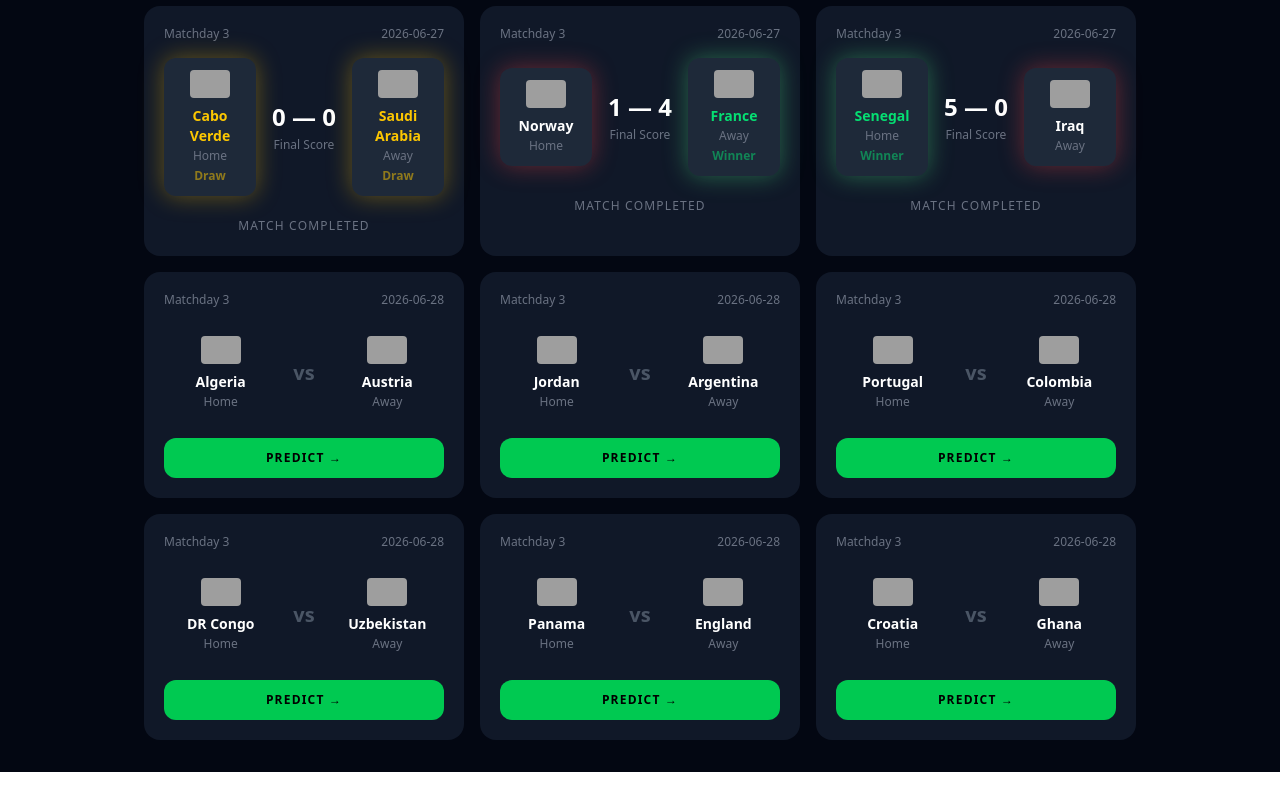
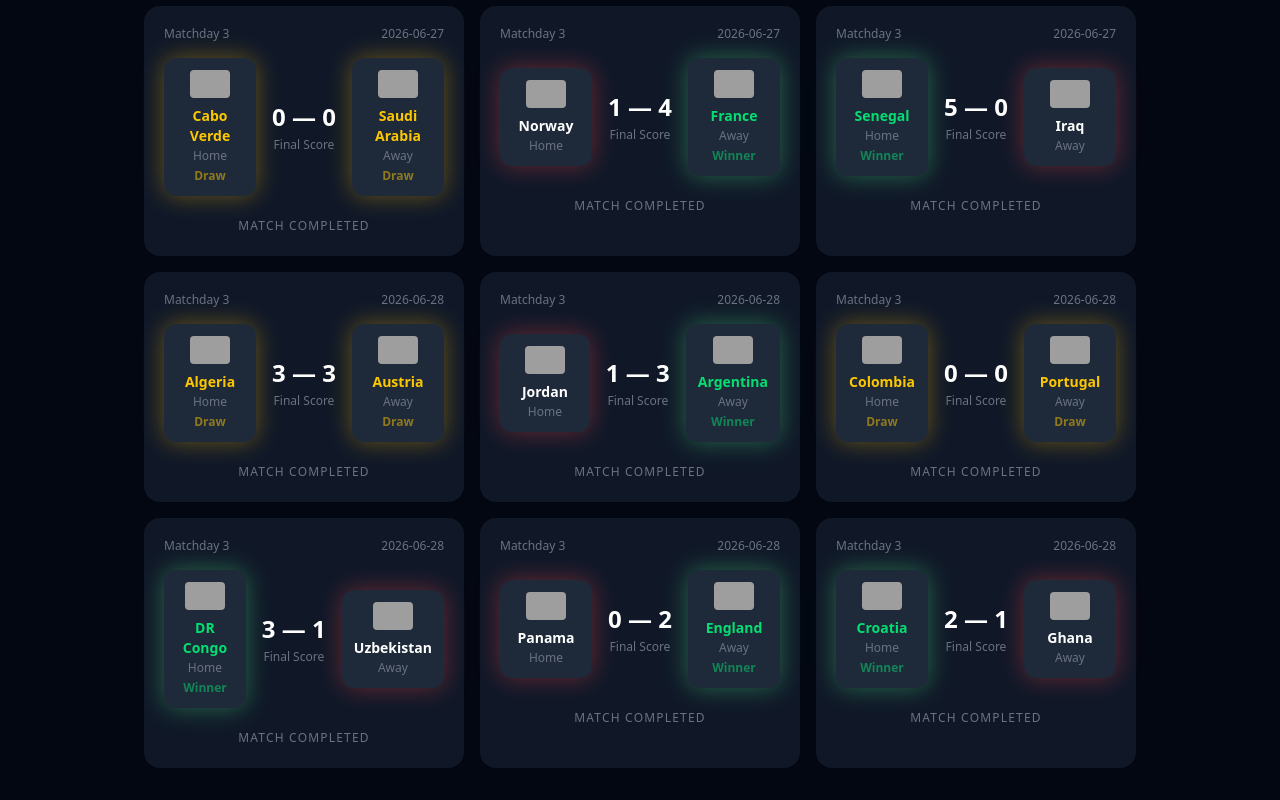
Before and after one commit to Keshav-code222/fifa-predictor, a Next.js app: page / in a window 1280 px wide. Shown: the part 5725-6525 px from the top of the page. Before the commit the page ends 6497 px from the top, so only its background shows below. Built offline with nearby package versions, Linux system fonts and the light colour scheme; grey boxes are pictures that could not be loaded.

Commit message:
Results and Knockouts updated

```diff
--- a/data/fixtures.js
+++ b/data/fixtures.js
@@ -94,7 +94,7 @@
   { id: 66, home: "Senegal", away: "Iraq", date: "2026-06-27", time: "12:30 AM ET", venue: "BMO Field, Toronto", matchday: "Matchday 3", group: "Group I" },
   { id: 67, home: "Algeria", away: "Austria", date: "2026-06-28", time: "7:30 AM ET", venue: "Estadio Azteca, Mexico City", matchday: "Matchday 3", group: "Group J" },
   { id: 68, home: "Jordan", away: "Argentina", date: "2026-06-28", time: "7:30 AM ET", venue: "GEHA Field, Kansas City", matchday: "Matchday 3", group: "Group J" },
-  { id: 69, home: "Portugal", away: "Colombia", date: "2026-06-28", time: "5:00 AM ET", venue: "NRG Stadium, Houston", matchday: "Matchday 3", group: "Group K" },
+  { id: 69, home: "Colombia", away: "Portugal", date: "2026-06-28", time: "5:00 AM ET", venue: "NRG Stadium, Houston", matchday: "Matchday 3", group: "Group K" },
   { id: 70, home: "DR Congo", away: "Uzbekistan", date: "2026-06-28", time: "5:00 AM ET", venue: "Estadio BBVA, Monterrey", matchday: "Matchday 3", group: "Group K" },
   { id: 71, home: "Panama", away: "England", date: "2026-06-28", time: "2:30 AM ET", venue: "BMO Field, Toronto", matchday: "Matchday 3", group: "Group L" },
   { id: 72, home: "Croatia", away: "Ghana", date: "2026-06-28", time: "2:30 AM ET", venue: "Gillette Stadium, Boston", matchday: "Matchday 3", group: "Group L" },
--- a/data/knockout.js
+++ b/data/knockout.js
@@ -1,21 +1,21 @@
 export const knockoutFixtures = {
   r32: [
-    { id: "r32-1", home: "South Africa", away: "Canada", date: "2026-06-29", time: "12:30 AM IST", venue: "Los Angeles Stadium, Imglewood", confirmed: true },
+    { id: "r32-1", home: "South Africa", away: "Canada", date: "2026-06-29", time: "12:30 AM IST", venue: "Los Angeles Stadium, Inglewood", confirmed: true },
     { id: "r32-2", home: "Brazil", away: "Japan", date: "2026-06-29", time: "10:30 PM IST", venue: "Houston Stadium, Houston", confirmed: true },
     { id: "r32-3", home: "Germany", away: "Paraguay", date: "2026-06-30", time: "2:00 AM IST", venue: "Boston Stadium, Foxborough", confirmed: true },
-    { id: "r32-4", home: "France", away: "Sweden", date: "2026-07-01", time: "2:30 AM IST", venue: "New York New Jersey Stadium, East Rutherford", confirmed: true },
-    { id: "r32-5", home: "TBD", away: "TBD", date: "TBD", time: "TBD", venue: "TBD", confirmed: false },
-    { id: "r32-6", home: "USA", away: "Bosnia and Herzegovina", date: "2026-07-02", time: "5:30 AM IST", venue: "San Francisco Bay Arena Stadium, Santa Clara", confirmed: true },
-    { id: "r32-7", home: "Spain", away: "TBD", date: "2026-07-03", time: "12:30 AM IST", venue: "Los Angeles Stadium, Inglewood", confirmed: false },
-    { id: "r32-8", home: "TBD", away: "TBD", date: "TBD", time: "TBD", venue: "TBD", confirmed: false },
-    { id: "r32-9", home: "TBD", away: "TBD", date: "TBD", time: "TBD", venue: "TBD", confirmed: false },
-    { id: "r32-10", home: "TBD", away: "TBD", date: "TBD", time: "TBD", venue: "TBD", confirmed: false },
-    { id: "r32-11", home: "TBD", away: "TBD", date: "TBD", time: "TBD", venue: "TBD", confirmed: false },
-    { id: "r32-12", home: "TBD", away: "TBD", date: "TBD", time: "TBD", venue: "TBD", confirmed: false },
-    { id: "r32-13", home: "TBD", away: "TBD", date: "TBD", time: "TBD", venue: "TBD", confirmed: false },
-    { id: "r32-14", home: "TBD", away: "TBD", date: "TBD", time: "TBD", venue: "TBD", confirmed: false },
-    { id: "r32-15", home: "TBD", away: "TBD", date: "TBD", time: "TBD", venue: "TBD", confirmed: false },
-    { id: "r32-16", home: "TBD", away: "TBD", date: "TBD", time: "TBD", venue: "TBD", confirmed: false },
+    { id: "r32-4", home: "Netherlands", away: "Morocco", date: "2026-06-30", time: "6:30 AM IST", venue: "Estadio Monterrey, Guadalupe", confirmed: true },
+    { id: "r32-5", home: "Ivory Coast", away: "Norway", date: "2026-06-30", time: "10:30 PM IST", venue: "Dallas Stadium, Arlington", confirmed: true },
+    { id: "r32-6", home: "France", away: "Sweden", date: "2026-07-01", time: "2:30 AM IST", venue: "New York New Jersey Stadium, East Rutherford", confirmed: true },
+    { id: "r32-7", home: "Mexico", away: "Ecuador", date: "2026-07-01", time: "6:30 AM IST", venue: "Mexico City Stadium, Mexico City", confirmed: true },
+    { id: "r32-8", home: "England", away: "DR Congo", date: "2026-07-01", time: "9:30 PM IST", venue: "Atlanta Stadium, Atlanta", confirmed: true },
+    { id: "r32-9", home: "Belgium", away: "Senegal", date: "2026-07-02", time: "1:30 AM IST", venue: "Seattle Stadium, Seattle", confirmed: true },
+    { id: "r32-10", home: "USA", away: "Bosnia and Herzegovina", date: "2026-07-02", time: "5:30 AM IST", venue: "San Francisco Bay Area Stadium, Santa Clara", confirmed: true },
+    { id: "r32-11", home: "Spain", away: "Austria", date: "2026-07-03", time: "12:30 AM IST", venue: "Los Angeles Stadium, Inglewood", confirmed: true },
+    { id: "r32-12", home: "Portugal", away: "Croatia", date: "2026-07-03", time: "4:30 AM IST", venue: "Toronto Stadium, Toronto", confirmed: true },
+    { id: "r32-13", home: "Switzerland", away: "Algeria", date: "2026-07-03", time: "8:30 AM IST", venue: "BC Place Vancouver, Vancouver", confirmed: true },
+    { id: "r32-14", home: "Australia", away: "Egypt", date: "2026-07-03", time: "11:30 PM IST", venue: "Dallas Stadium, Arlington", confirmed: true },
+    { id: "r32-15", home: "Argentina", away: "Cabo Verde", date: "2026-07-04", time: "3:30 AM IST", venue: "Miami Stadium, Miami Gardens", confirmed: true },
+    { id: "r32-16", home: "Colombia", away: "Ghana", date: "2026-07-04", time: "7:00 AM IST", venue: "Kansas City Stadium, Kansas City", confirmed: true },
   ],
   r16: [
     { id: "r16-1", home: "TBD", away: "TBD", date: "TBD", time: "TBD", venue: "TBD", confirmed: false },
--- a/data/results2026.js
+++ b/data/results2026.js
@@ -68,26 +68,48 @@
   { home: "Uruguay", away: "Spain", score: "0-1", date: "2026-06-27", group: "Group H", note: "Spain beat Uruguay and advance to round of 32" },
   { home: "New Zealand", away: "Belgium", score: "1-5", date: "2026-06-27", group: "Group G", note: "Belgium Dominated the match and the score" },
   { home: "Egypt", away: "Iran", score: "1-1", date: "2026-06-27", group: "Group G", note: "Iran and Eqypt share points" },
+  { home: "Panama", away: "England", score: "0-2", date: "2026-06-28", group: "Group L", note: "England  won the match easily and dominated it" },
+  { home: "Croatia", away: "Ghana", score: "2-1", date: "2026-06-28", group: "Group L", note: "Croatia beat Ghana comfortably" },
+  { home: "Colombia", away: "Portugal", score: "0-0", date: "2026-06-28", group: "Group K", note: "Colombia and Portugal played a goalless and boring match" },
+  { home: "DR Congo", away: "Uzbekistan", score: "3-1", date: "2026-06-28", group: "Group K", note: "DR Congo had a comfortable and convincing win" },
+  { home: "Algeria", away: "Austria", score: "3-3", date: "2026-06-28", group: "Group J", note: "Algeria and Austria played a entertaining match of football with late drama" },
+  { home: "Jordan", away: "Argentina", score: "1-3", date: "2026-06-28", group: "Group J", note: "Argentina won easily against Jordan" },
 ];
 
 export const keyInsights = [
-  "Canada are in electric form — 6-0 vs Qatar but drew 1-1 with Bosnia. Inconsistent.",
-  "Morocco drew with Brazil and beat Scotland — defensively brilliant, do not underestimate them.",
-  "Germany look ruthless — 7-1 vs Curaçao and 2-1 vs Ivory Coast.",
-  "DR Congo held Portugal 1-1 — African teams are very competitive in this tournament.",
-  "Spain drew 0-0 with Cabo Verde — massive upset, Spain looked toothless in attack.",
-  "Japan beat Tunisia 4-0 and drew 2-2 with Netherlands — Japan always punch above their weight.",
-  "Brazil drew with Morocco but bounced back 3-0 vs Haiti — finding their form.",
-  "England look strong — 4-2 against Croatia is a statement result.",
-  "France are clinical — 3-1 vs Senegal, looking like genuine contenders.",
-  "Argentina comfortable — 3-0 vs Algeria, Messi in control.",
-  "Norway beat Iraq 4-1, dark horse contenders.",
-  "Netherlands beat Sweden 5-1 after drawing with Japan — very dangerous team.",
-  "USA beat Paraguay 4-1 and Australia 2-0 — thriving on home soil.",
-  "Paraguay beat Türkiye — upsets keep happening.",
-  "Upsets everywhere — Cabo Verde vs Spain, DR Congo vs Portugal, Japan vs Netherlands.",
-  "Home advantage is real — USA, Mexico, Canada all performing strongly.",
+  // Strong Contenders & Title Favourites
+  "After the group stage, **France** emerge as one of the clearest favourites to win the 2026 World Cup. With clinical finishing, high pressing, and excellent balance across the pitch, they have looked the most complete team (3-1 vs Senegal, 3-0 vs Iraq, 4-1 vs Norway).",
+  "**Argentina** remain serious title contenders. Controlled midfield, defensive solidity, and Messi’s magic make them extremely dangerous. Comfortable wins over Algeria (3-0) and Jordan (3-1) show they are peaking at the right time.",
+  "**Netherlands** are dark horse favourites with explosive attacking transitions and depth. Their 5-1 demolition of Sweden after drawing with Japan highlights their danger in knockout football.",
+  "**Brazil** have found their rhythm after an early scare vs Morocco. Strong wins over Haiti and Scotland prove they have the attacking quality to go all the way.",
+  "**England** possess immense physicality, set-piece threat, and squad depth. Despite a frustrating 0-0 vs Ghana, their 4-2 win over Croatia keeps them among the top contenders.",
+
+  // Tactical Insights
+  "Morocco’s defensive masterclass continues — extremely well-organized low block, disciplined pressing, and dangerous counters. Drawing with Brazil and beating Scotland makes them one of the toughest teams to face in knockouts.",
+  "Japan showcased superb tactical discipline, quick transitions, and high work rate — earning a draw against Netherlands and a dominant 4-0 win over Tunisia.",
+  "Switzerland played with great structure and midfield control, comfortably topping Group B with impressive victories including 4-1 vs Bosnia and 2-1 vs Canada.",
+  "Germany began with ruthless high-intensity pressing (7-1 vs Curaçao) but were tactically exposed in a shocking 2-1 loss to Ecuador.",
+  "USA benefited hugely from home advantage and direct, energetic football early on, but defensive vulnerabilities were exposed in their 3-2 loss to Türkiye.",
+
+  // Underdogs & Surprise Performers
+  "Cabo Verde are the biggest fairy tale of the group stage — held Spain to a 0-0 draw and Uruguay to 2-2 through incredible defensive organization and fighting spirit.",
+  "DR Congo pulled off one of the greatest upsets by holding Portugal to a 1-1 draw with compact shape and clinical counter-attacks.",
+  "Türkiye produced a dramatic comeback victory over USA (3-2), showing resilience, tactical adaptability, and killer instinct in the final moments.",
+  "Ecuador stunned Germany 2-1 with smart defensive setup and lightning counters — a massive result that shook Group E.",
+  "Ghana and Iran excelled at low-block defending, frustrating stronger nations (Ghana held England 0-0, Iran held Belgium 0-0).",
+  "South Africa showed great resilience in Group A, securing advancement with a crucial 1-0 win over South Korea.",
+
+  // Other Key Observations
+  "Canada were highly inconsistent but capable of brilliance — thrashing Qatar 6-0 while struggling to a 1-1 draw with Bosnia.",
+  "Portugal and Belgium failed to meet expectations, dropping unnecessary points and lacking cutting edge in the final third.",
+  "This World Cup has seen an unusually high number of upsets and competitive matches, proving the expanded 48-team format has increased unpredictability.",
+  "Home advantage has been significant — Mexico, USA, and Canada all performed strongly in front of passionate home crowds.",
+  "Attacking football has thrived with several high-scoring games: Germany 7-1, Canada 6-0, Netherlands 5-1, Senegal 5-0, and Belgium 5-1.",
+
+  // Overall Favourites Summary
+  "Current top favourites to win the 2026 FIFA World Cup after group stage: **France, Argentina, Netherlands, Brazil, and England**. Morocco and Japan are the most dangerous outsiders capable of causing major upsets in the knockout stages.",
 ];
+
 
 export function getResult(home, away) {
   return results2026.find(
```
